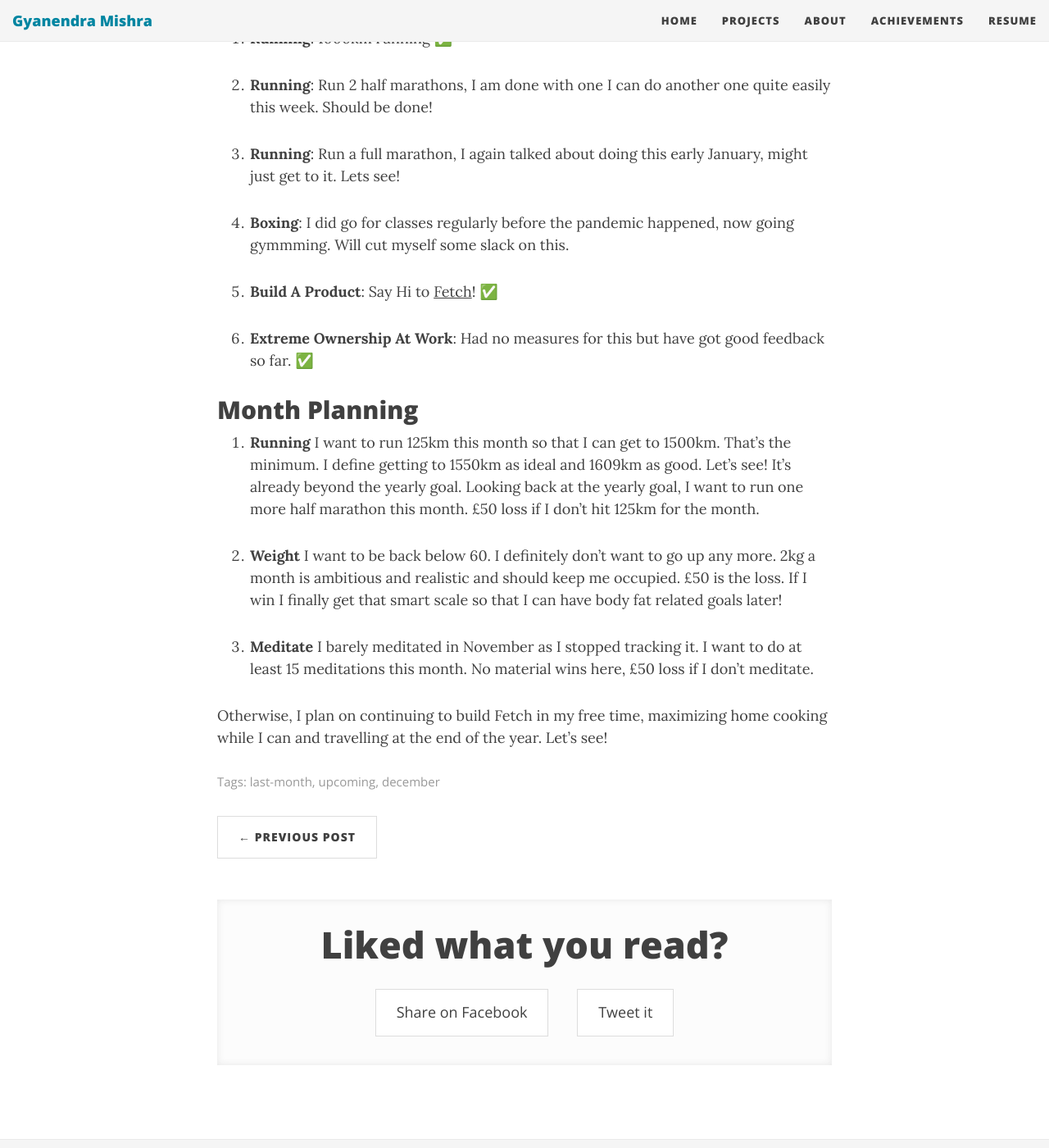
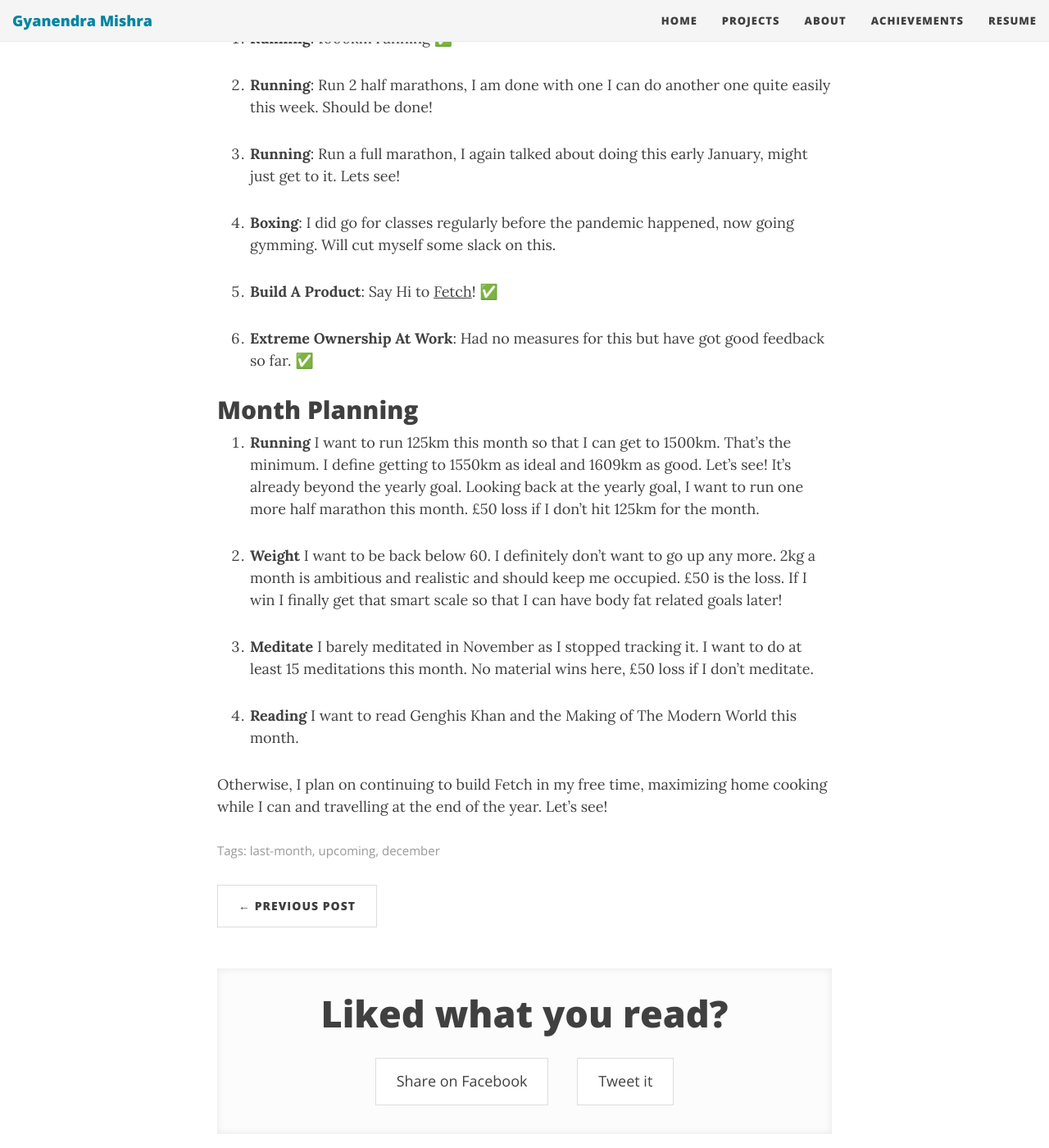
Before and after one commit to h4ck3rk3y/h4ck3rk3y.github.io, a Jekyll site: the page built from _posts/2020-11-30-december.md, in a window 1280 px wide and 1400 px high, scrolled down 1083 px. Shown: the whole window at 82% size. Built offline with Jekyll 4.4.1, drawn with Linux system fonts in a browser that asks for light colours; nearby versions of some CDN libraries; comment, search, counter and statistics services are not loaded.

Commit message:
added reading goal

```diff
--- a/_posts/2020-11-30-december.md
+++ b/_posts/2020-11-30-december.md
@@ -33,7 +33,7 @@ This is coming from the February post linked above, this was done without COVID
 
 3. **Running**: Run a full marathon, I again talked about doing this early January, might just get to it.  Lets see!
 
-4. **Boxing**: I did go for classes regularly before the pandemic happened, now going gymmming. Will cut myself some slack on this.
+4. **Boxing**: I did go for classes regularly before the pandemic happened, now going gymming. Will cut myself some slack on this.
 
 5. **Build A Product**: Say Hi to [Fetch](https://app.getfetch.io/)! ✅
 
@@ -50,4 +50,6 @@ I finally get that smart scale so that I can have body fat related goals later!
 
 3. **Meditate** I barely meditated in November as I stopped tracking it. I want to do at least 15 meditations this month. No material wins here, £50 loss if I don't meditate.
 
+4. **Reading** I want to read Genghis Khan and the Making of The Modern World this month.
+
 Otherwise, I plan on continuing to build Fetch in my free time, maximizing home cooking while I can and travelling at the end of the year. Let's see!
```
